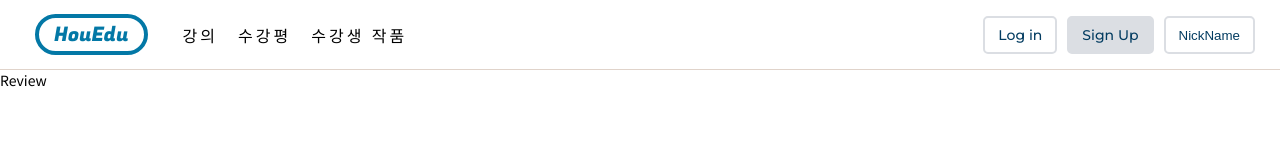
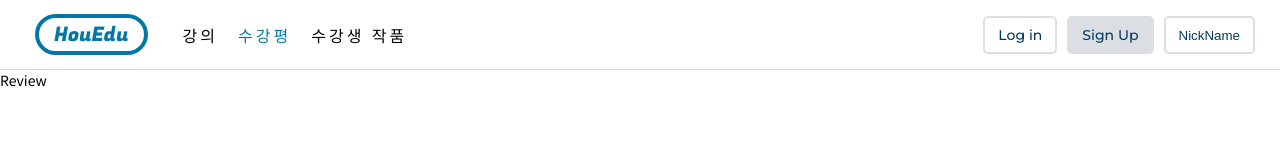
Before and after one commit to selene-cho/HouEdu-react-front, a React (Create React App) app: page /reviews in a window 1280 px wide. Shown: the top 160 px of the page. Built offline with nearby package versions, Linux system fonts and the light colour scheme.

Commit message:
feat: NavLink 추가

```diff
--- a/src/components/layout/Navbar.jsx
+++ b/src/components/layout/Navbar.jsx
@@ -1,11 +1,16 @@
 import React, { useState } from 'react';
-import { Link, useLocation } from 'react-router-dom';
+import { Link, NavLink, useLocation } from 'react-router-dom';
 import { BsCartPlusFill, BsPencilSquare } from 'react-icons/bs';
 import styles from './Navbar.module.scss';
 import Logo from '../common/Logo';
 import UserMenu from '../UserMenu';
 // import { isLoggedInVar } from 'apollo';
 
+function getLinkStyle({ isActive }) {
+  return {
+    color: isActive ? '#0378a6' : '',
+  };
+}
 export default function Navbar() {
   return (
     <header className={styles.header}>
@@ -14,13 +19,19 @@ export default function Navbar() {
         <nav className={styles.nav}>
           <ul className={styles.navLeft}>
             <li>
-              <Link to="/courses">강의</Link>
+              <NavLink style={getLinkStyle} to="/courses">
+                강의
+              </NavLink>
             </li>
             <li>
-              <Link to="/reviews">수강평</Link>
+              <NavLink style={getLinkStyle} to="/reviews">
+                수강평
+              </NavLink>
             </li>
             <li>
-              <Link to="/portfolio">수강생 작품</Link>
+              <NavLink style={getLinkStyle} to="/portfolio">
+                수강생 작품
+              </NavLink>
             </li>
           </ul>
           <ul className={styles.navRight}>
```
